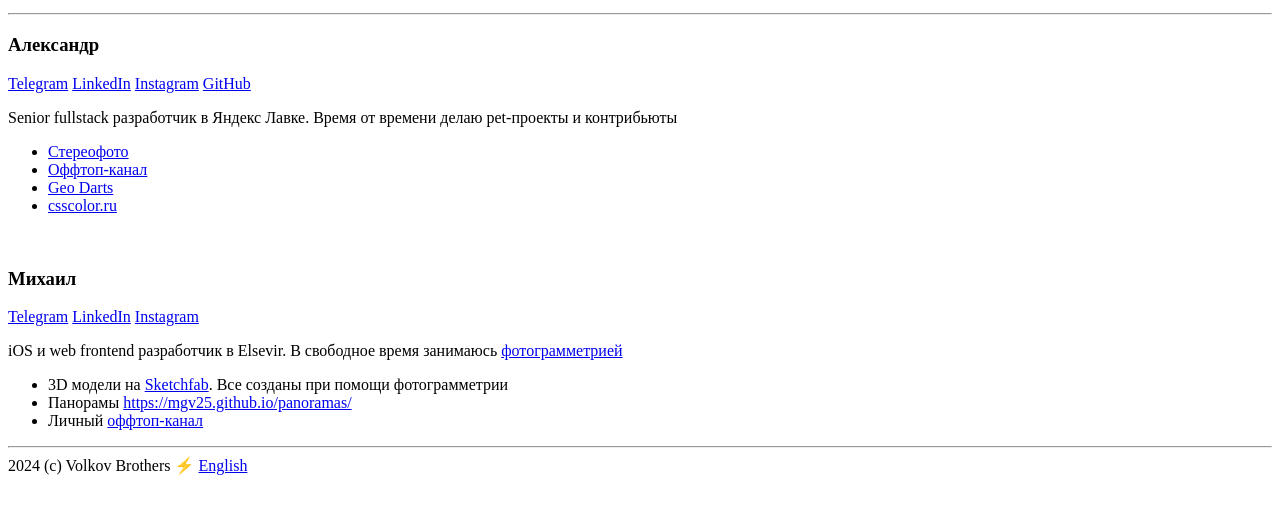
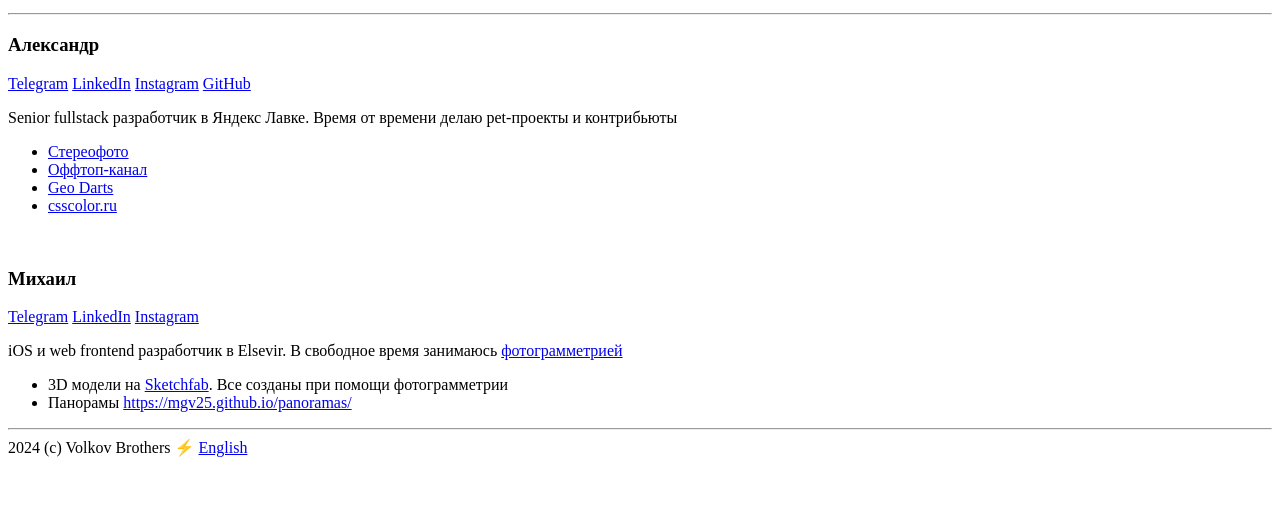
Before and after one commit to avo1kov/volkov.media, a plain HTML site: page index.html in a window 1280 px wide. Shown: the part 87-600 px from the top of the page. Drawn offline with Linux system fonts and the light colour scheme.

Commit message:
removed misha's tg channel

```diff
--- a/index.html
+++ b/index.html
@@ -45,7 +45,6 @@
 			<ul>
 				<li>3D модели на <a href="https://sketchfab.com/mgv" target="_blank">Sketchfab</a>. Все созданы при помощи фотограмметрии</li>
 				<li>Панорамы <a href="https://mgv25.github.io/panoramas/" target="_blank">https://mgv25.github.io/panoramas/</a></li>
-				<li>Личный <a href="https://t.me/+bQI4bO4hGfkwNTBi" target="_blank">оффтоп-канал</a></li>
 			</ul>
 		</article>
 		<hr />
```
